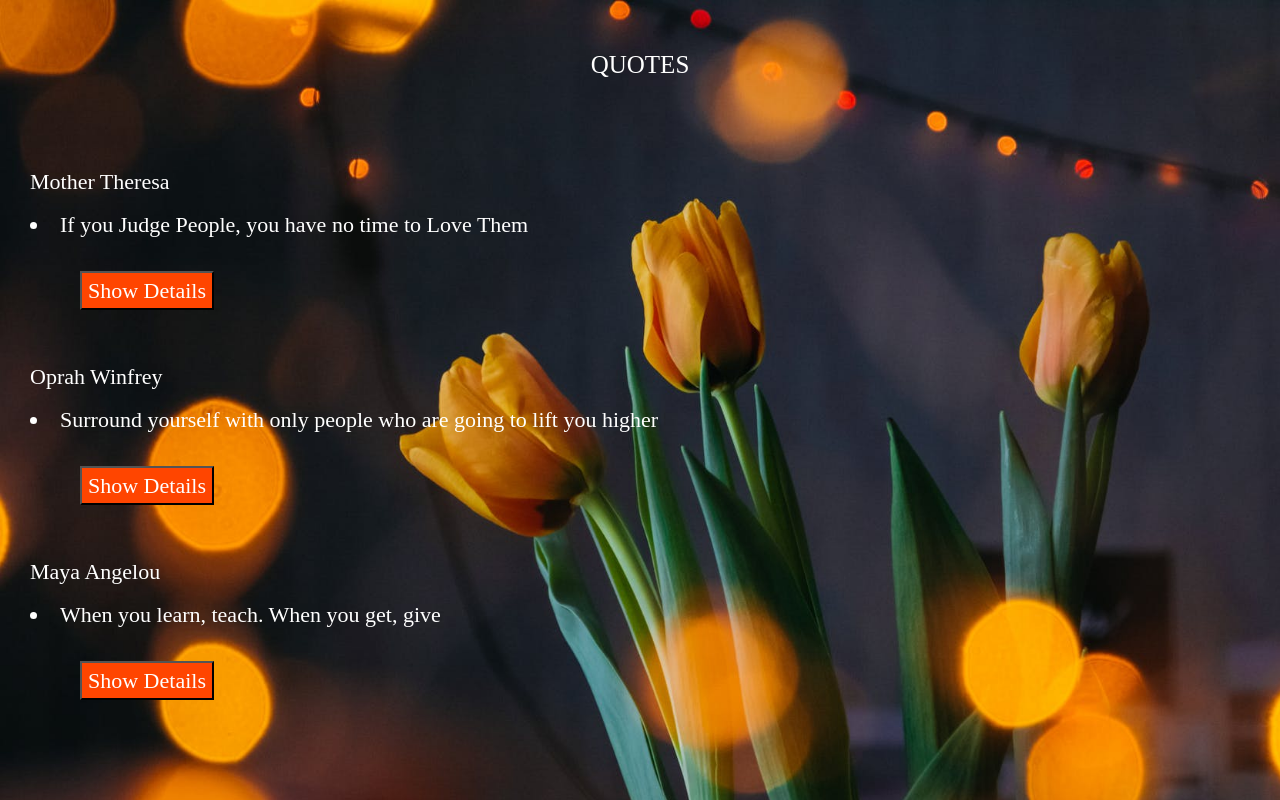
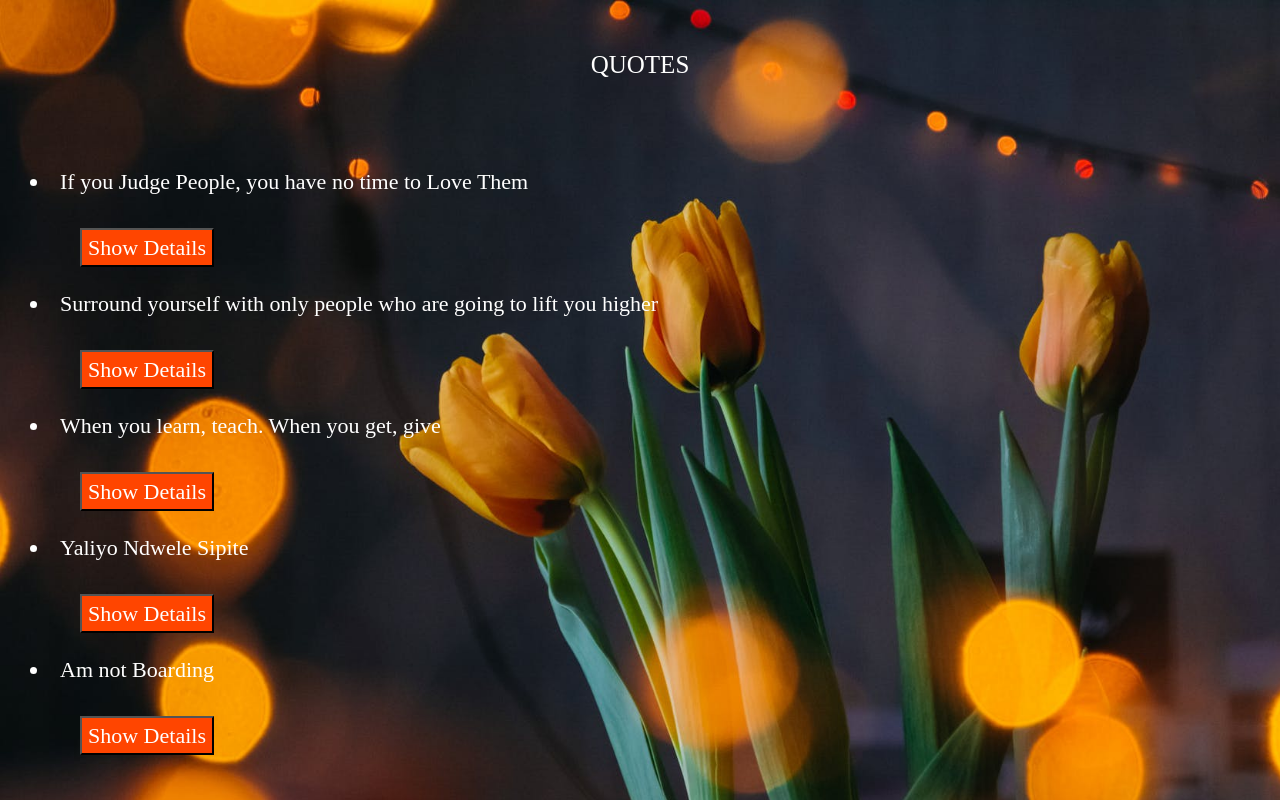
Before and after one commit to naisenyamungai/Quotes-Creation, an Angular app: page / in a window 1280 px wide. Shown: the top 800 px of the page. Built offline with nearby package versions, Linux system fonts and the light colour scheme; a web font is replaced by a local one.

Commit message:
create delete button to allow the user to delete a quote and add styling to the button

```diff
--- a/src/app/quote-details/quote-details.component.css
+++ b/src/app/quote-details/quote-details.component.css
@@ -3,3 +3,8 @@
     margin-bottom:10px;
     font-size: 22px;
 }
+
+#deleteButton{
+    background-color:orangered;
+    color:white;
+}
--- a/src/app/quote-details/quote-details.component.html
+++ b/src/app/quote-details/quote-details.component.html
@@ -3,3 +3,4 @@
     {{quote.author}}
   </p>
 </div>
+<button id="deleteButton" (click)='quoteComplete(true)'>Delete</button>
--- a/src/app/quote-details/quote-details.component.ts
+++ b/src/app/quote-details/quote-details.component.ts
@@ -1,4 +1,4 @@
-import { Component, OnInit, Input } from '@angular/core';
+import { Component, OnInit, Input, Output, EventEmitter } from '@angular/core';
 import { Quote } from '../quote'
 
 @Component({
@@ -9,6 +9,11 @@ import { Quote } from '../quote'
 export class QuoteDetailsComponent implements OnInit {
 
   @Input() quote:Quote;
+  @Output() isComplete = new EventEmitter<boolean>();
+
+  quoteComplete(complete:boolean){
+    this.isComplete.emit(complete);
+  }
   constructor() { }
 
   ngOnInit() {
--- a/src/app/quote.ts
+++ b/src/app/quote.ts
@@ -1,6 +1,6 @@
 export class Quote {
     public showAuthor:boolean;
     constructor(public id:number, public author:string, public quote:string, public submitter:string){
-       this.showAuthor = false;
+       this.showAuthor = false
    }
 }
--- a/src/app/quote/quote.component.html
+++ b/src/app/quote/quote.component.html
@@ -4,7 +4,7 @@
   </div>
   <div class="contents">
     <div *ngFor = 'let quote of quotes;let i = index'>
-      <app-quote-details [quote]='quote'></app-quote-details>
+      <app-quote-details *ngIf="quote.showAuthor" [quote]='quote' (isComplete)='completeQuote($event,i)'></app-quote-details>
       <li>{{quote.quote}}</li>
       <button id="detailsButton" (click) = 'toggleDetails(i)'>Show Details</button>
     </div>
--- a/src/app/quote/quote.component.ts
+++ b/src/app/quote/quote.component.ts
@@ -12,7 +12,18 @@ export class QuoteComponent implements OnInit {
     new Quote(1,'Mother Theresa', 'If you Judge People, you have no time to Love Them', 'Naisenya'),
     new Quote(2,'Oprah Winfrey', 'Surround yourself with only people who are going to lift you higher', 'Naisenya'),
     new Quote(3,'Maya Angelou', 'When you learn, teach. When you get, give', 'Naisenya'),
+    new Quote(4,'Wavinya Ndeti', 'Yaliyo Ndwele Sipite', 'Naisenya'),
+    new Quote(5,'Miguna Miguna', 'Am not Boarding','Naisenya')
   ]
+  toggleDetails(index){
+    this.quotes[index].showAuthor = !this.quotes[index].showAuthor;
+  }
+
+  completeQuote(isComplete,index){
+    if(isComplete){
+      this.quotes.splice(index,1);
+    }
+  }
 
   constructor() { }
 
```
